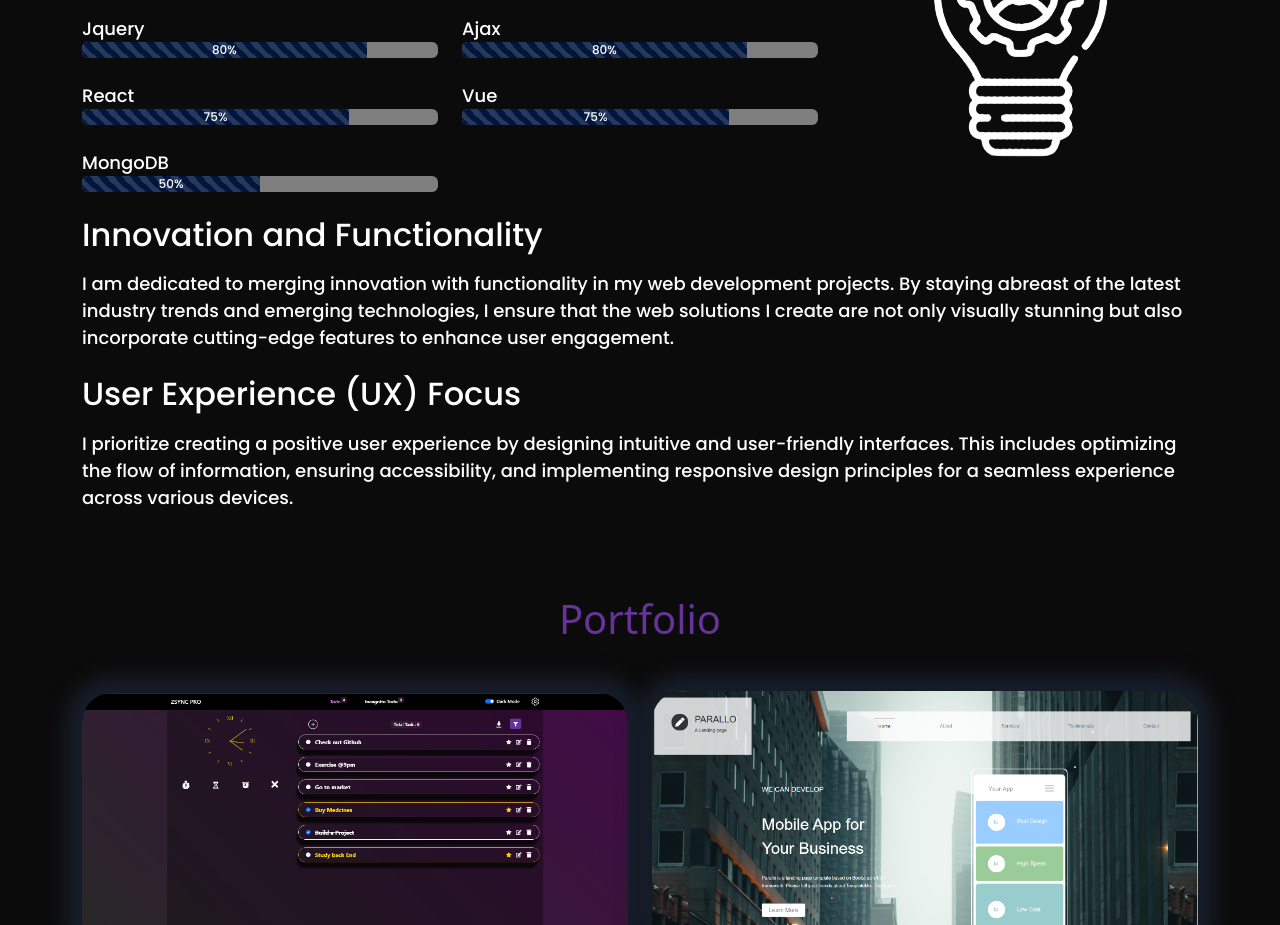
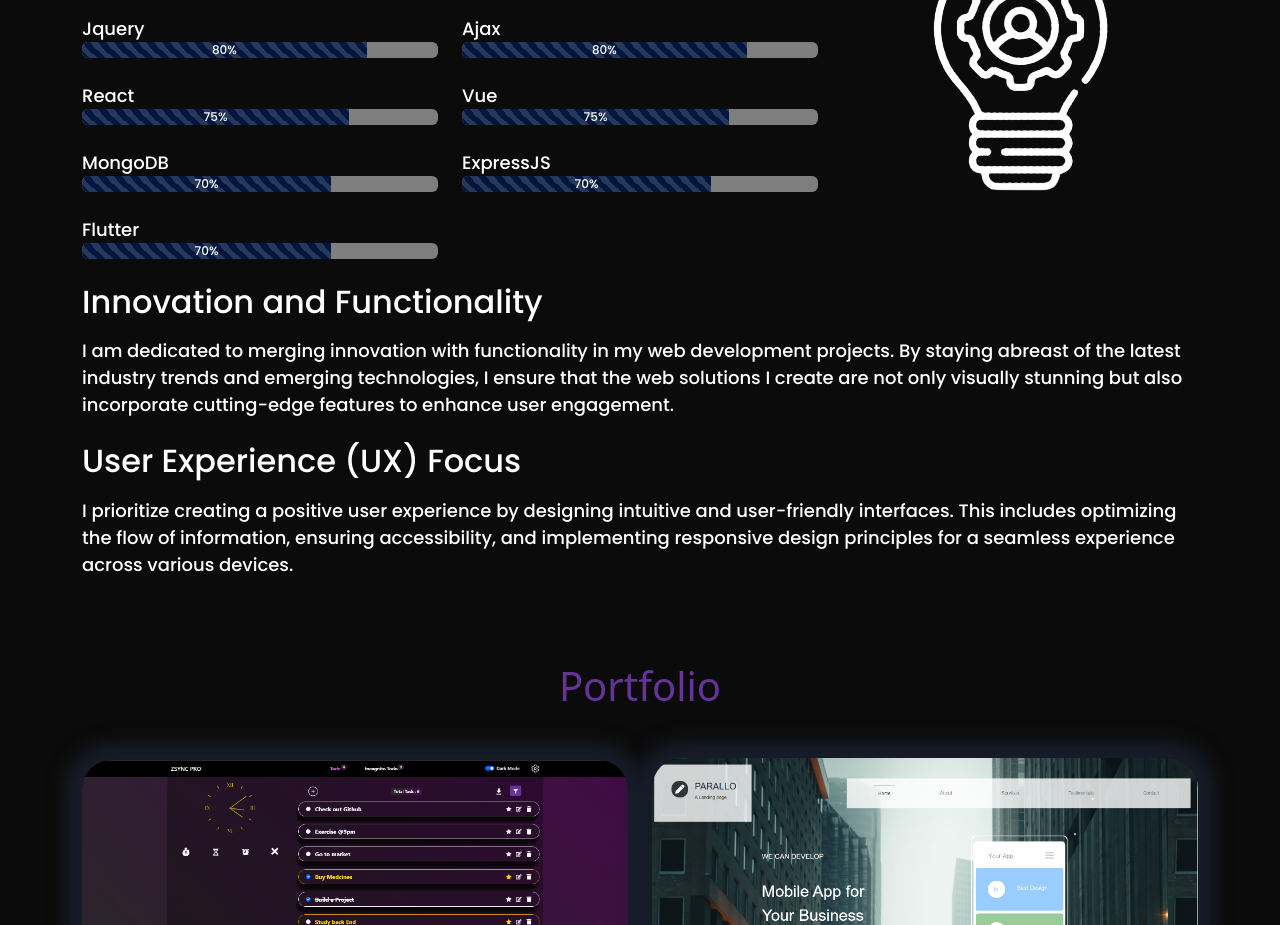
Before and after one commit to AakashGaur03/portfolio_website_react, a React (Vite) app: page / in a window 1280 px wide. Shown: the part 2200-3125 px from the top of the page. Built offline with nearby package versions, Linux system fonts and the light colour scheme.

Commit message:
Updated Skills and added Updated CV

```diff
--- a/src/components/Skills.jsx
+++ b/src/components/Skills.jsx
@@ -13,7 +13,9 @@ const Skills = ({isActive}) => {
     { id: 6, label: "Ajax", value: 80 },
     { id: 7, label: "React", value: 75 },
     { id: 8, label: "Vue", value: 75 },
-    { id: 9, label: "MongoDB", value: 50 },
+    { id: 9, label: "MongoDB", value: 70 },
+    { id: 9, label: "ExpressJS", value: 70 },
+    { id: 9, label: "Flutter", value: 70 },
   ];
 
   return (
```
Also changed, not shown: 1 other file (tests, documents, lock files or other folders).
